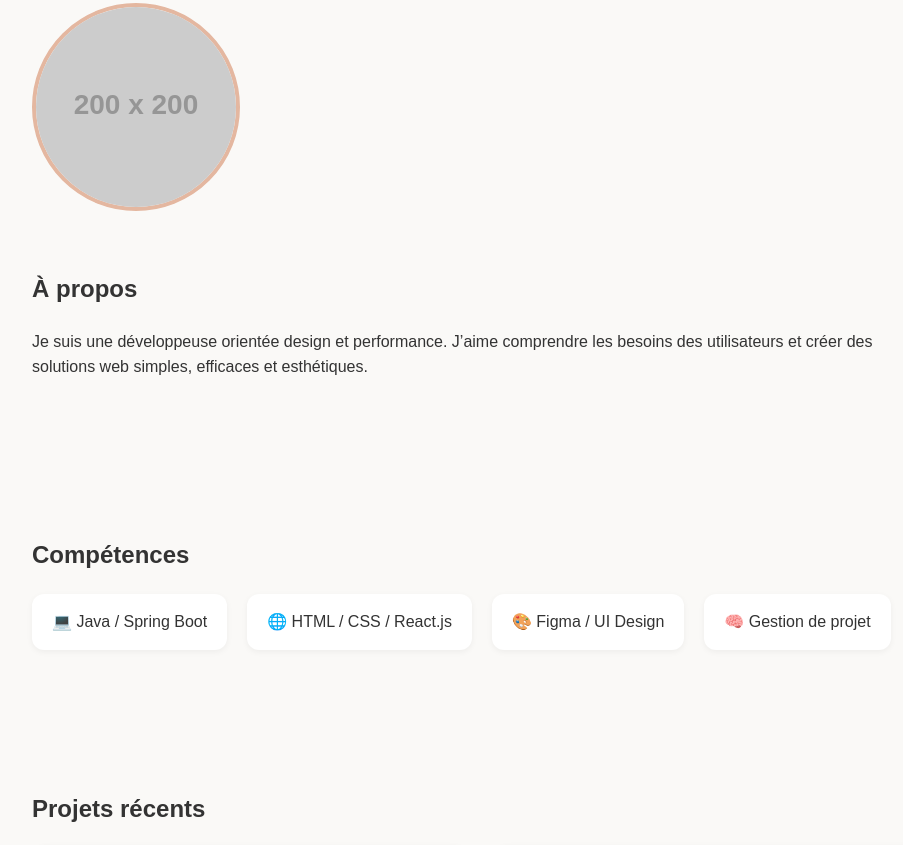
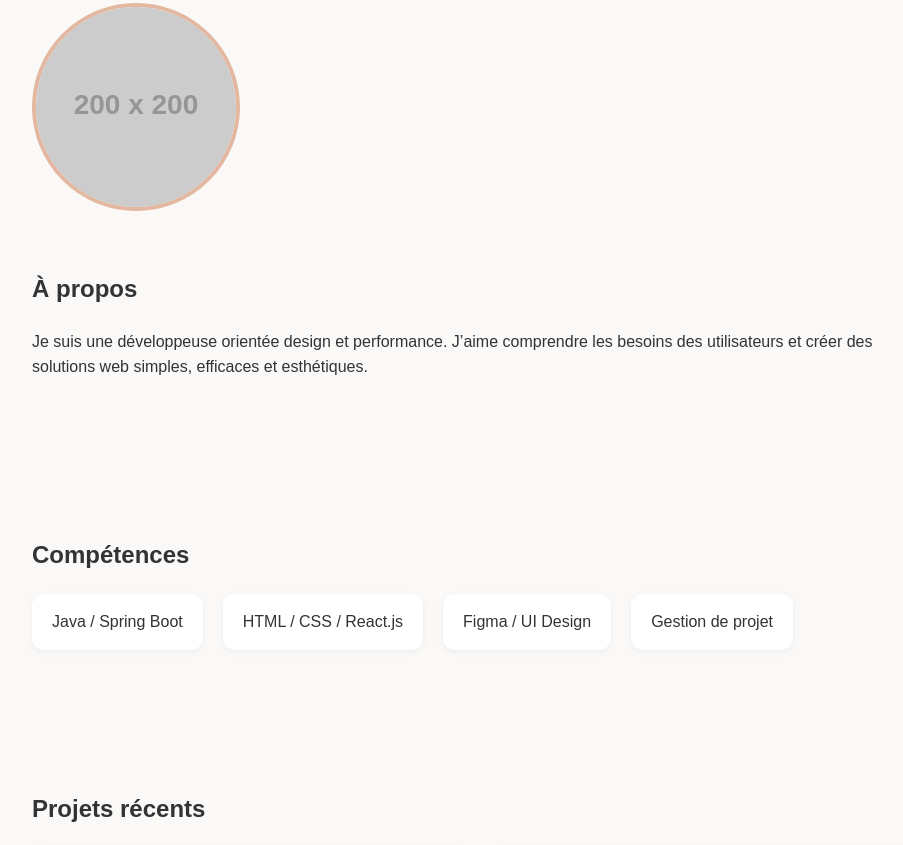
Before and after one commit to yeillenr/mon-portfolio, a plain HTML site: page index.html in a window 1280 px wide. Shown: the part 998-1843 px from the top of the page, without its empty margins (160-1063 px from the left). Drawn offline with Linux system fonts and the light colour scheme; placeholder pictures from the web are drawn by us.

Commit message:
Update index.html

```diff
--- a/index.html
+++ b/index.html
@@ -20,7 +20,7 @@
   </header>
 
   <section class="hero">
-    <h2>Bonjour, je suis Yeillen-Rose 🌸</h2>
+    <h2>Bonjour, je suis Yeillen-Rose </h2>
     <p>Développeuse passionnée, j’aime concevoir des sites web élégants, intuitifs et accessibles à tous.</p>
     <button onclick="document.querySelector('#projects').scrollIntoView({behavior:'smooth'})">Voir mes projets</button>
   </section>
@@ -36,10 +36,10 @@
   <section id="skills">
     <h2>Compétences</h2>
     <div class="skills-list">
-      <div class="skill">💻 Java / Spring Boot</div>
-      <div class="skill">🌐 HTML / CSS / React.js</div>
-      <div class="skill">🎨 Figma / UI Design</div>
-      <div class="skill">🧠 Gestion de projet</div>
+      <div class="skill"> Java / Spring Boot</div>
+      <div class="skill"> HTML / CSS / React.js</div>
+      <div class="skill"> Figma / UI Design</div>
+      <div class="skill"> Gestion de projet</div>
     </div>
   </section>
 
```
